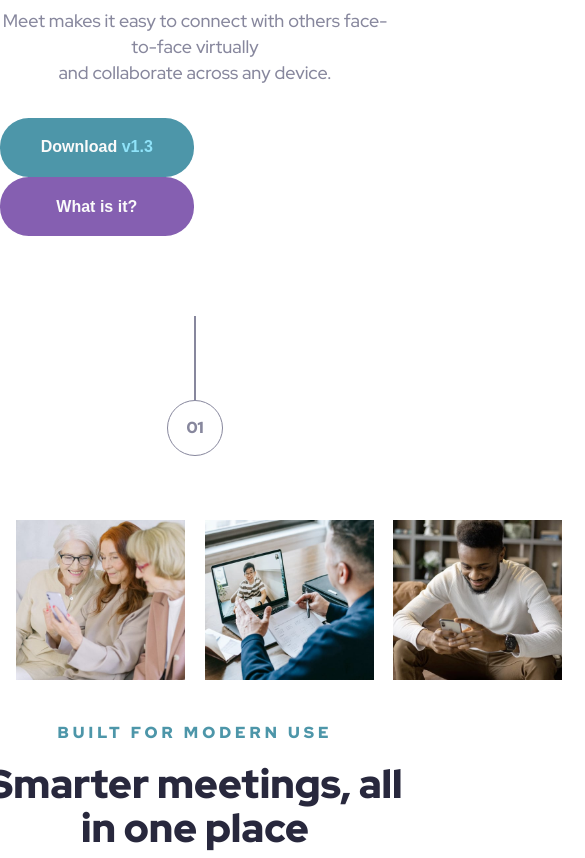
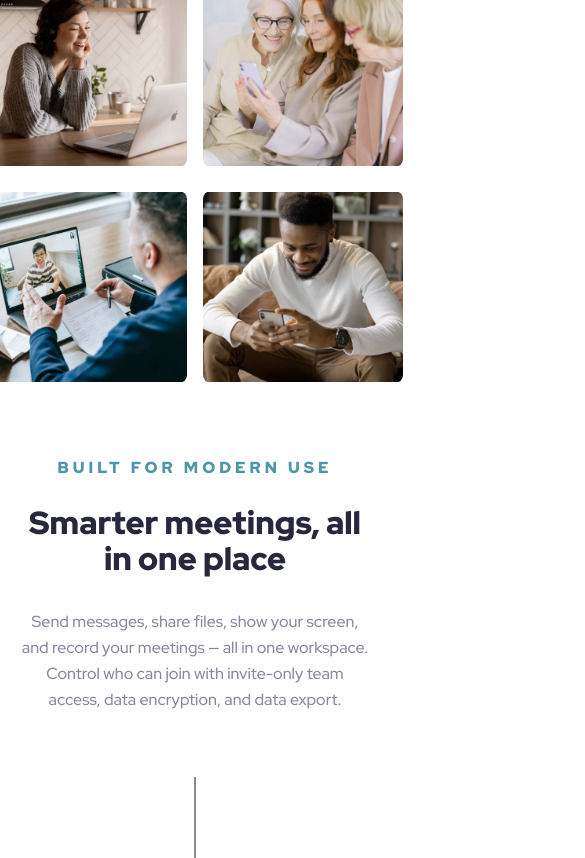
Before and after one commit to Smallz97/meet, a website with bundled scripts: page index.html in a window 390 px wide. Shown: the part 741-1599 px from the top of the page, 585 px wide, since content can reach past the window. Built offline with nearby package versions, Linux system fonts and the light colour scheme.

Commit message:
commenced styling for mobile view

```diff
--- a/index.html
+++ b/index.html
@@ -36,10 +36,10 @@
           <img src="assets/desktop/image-hero-left.png" alt="left hero image">
         </div>
         <div class="hero-text-container">
-          <h2 class="page-heading">
+          <h2 class="hero-page-heading">
             Group Chat <br/> for Everyone
           </h2>
-          <p class="small-text">
+          <p class="hero-small-text">
             Meet makes it easy to connect with others face-to-face virtually<br/>and collaborate across any device.
           </p>
           <div class="hero-cta-buttons">
@@ -54,13 +54,13 @@
 
       <!-- hero-text-container for smaller devices -->
       <div class="hero-text-container tablet-mobile-only">
-        <h2 class="page-heading">
+        <h2 class="hero-page-heading">
           Group Chat <br/> for Everyone
         </h2>
-        <p class="small-text">
+        <p class="hero-small-text">
           Meet makes it easy to connect with others face-to-face virtually<br/>and collaborate across any device.
         </p>
-        <div class="mobile-hero-cta-buttons">
+        <div class="hero-cta-buttons">
           <button id="download-button">Download <span id="version-number">v1.3</span></button>
           <button id="info-button">What is it?</button>
         </div>
@@ -82,8 +82,8 @@
         <div class="feature fourth"></div>
       </div>
       <div class="features-copy-heading">
-        <p class="features-big-text">Built for modern use</p>
-        <p class="features-main-text">Smarter meetings, all<br/>in one place</p>
+        <p class="features-colored-text">Built for modern use</p>
+        <p class="features-main-text">Smarter meetings, all in one place</p>
       </div>
       <div class="features-copy-container">
         <p class="features-copy-text">
@@ -111,7 +111,7 @@
         </p>
       </div>
       <div class="footer-button">
-        <button id="footer-download-button" class="tablet-footer-button mobile-footer-button">Download <span id="version-number">v1.3</span></button>
+        <button id="info-button">Download <span id="version-number">v1.3</span></button>
       </div>
     </section>
 
--- a/style.css
+++ b/style.css
@@ -14,13 +14,18 @@
 
   /* defining colors as variables */
   --grey: #87879d;
-  --purple: #855fb1;
   --dark-blue: #28283d;
   --just-white: #fafafa;
   --light-blue: #8fe3f9;
   --clear-pink: #d9b8ff;
+
+  /* button colors */
+  --purple: #855fb1;
+  --slate-green: #4d96a9;
+
+  /* hover buttons */
+  --light-green: #71C0D4;
   --almost-pink: #B18BDD;
-  --slate-green: #4d96a9;
 }
 
 /* removing the default border stylings on buttons */
@@ -44,8 +49,7 @@ body::-webkit-scrollbar {
 
 /* Hero section styling starts here */
 
-/*  */
-#hero, #features, #buffer  {
+#hero, #features, #buffer {
   display: flex;
   align-items: center;
   flex-direction: column;
@@ -58,7 +62,7 @@ body::-webkit-scrollbar {
   margin-top: 4.5rem;
 }
 
-/* styling the hero content container */
+/* styling the hero-content's container */
 .hero-content-container {
   width: 100%;
   display: flex;
@@ -66,19 +70,15 @@ body::-webkit-scrollbar {
   justify-content: space-between;
 }
 
-/* styling the hero-text container */
+/* styling the hero-text's container */
 .hero-text-container {
   display: flex;
   align-items: center;
   flex-direction: column;
 }
 
-.tablet-mobile-only {
-  display: none;
-}
-
-/* styling the page heading */
-.page-heading {
+/* styling the hero-page's heading */
+.hero-page-heading {
   font-size: 4rem;
   line-height: 4rem;
   text-align: center;
@@ -87,8 +87,8 @@ body::-webkit-scrollbar {
   font-weight: var(--large-font);
 }
 
-/* styling the copy text */
-.small-text {
+/* styling the hero-pages' copy text */
+.hero-small-text {
   color: var(--grey);
   text-align: center;
   font-size: 1.125rem;
@@ -99,7 +99,12 @@ body::-webkit-scrollbar {
 
 /* putting some margin between the cta-buttons and the catalogue section */
 .hero-cta-buttons {
+  display: flex;
+  width: 25.2rem;
+  height: 3.7rem;
   margin-bottom: 7.31rem;
+  justify-content: space-between;
+  /* background-color: orange; */
 }
 
 /* styling the hero cta-buttons */
@@ -116,8 +121,12 @@ button {
 
 /* styling the download button */
 #download-button {
-  margin-right: 1rem;
   background-color: var(--slate-green);
+}
+
+/* styling the download button on hover */
+#download-button:hover {
+  background-color: var(--light-green);
 }
 
 /* stlying the version number */
@@ -130,13 +139,25 @@ button {
   background-color: var(--purple);
 }
 
-/* styling the buffer vertical line & circle */
+/* styling the info button on hover */
+#info-button:hover {
+  background-color: var(--almost-pink);
+}
+
+
+/* setting the mobile hero-pages's container to not display on large screens */
+.tablet-mobile-only {
+  display: none;
+}
+
+/* styling the buffer's vertical line */
 .vertical-line {
   width: 0.065rem;
   height: 5.25rem;
   background-color: var(--grey);
 }
 
+/* styling the buffer's circle */
 .circle {
   display: flex;
   width: 3.5rem;
@@ -152,7 +173,7 @@ button {
   font-weight: var(--large-font);
 }
 
-/* styling the features catalogue container */
+/* styling the features image-catalogue container */
 .features-images-container {
   gap: 1.8rem;
   width: 70rem;
@@ -162,7 +183,7 @@ button {
   grid-template-columns: repeat(4, 1fr);
 }
 
-/* styling the individual features */
+/* styling the individual features with images */
 .first {
   background: url(assets/desktop/image-woman-in-videocall.jpg);
 }
@@ -187,8 +208,8 @@ button {
   background-repeat: no-repeat;
 }
 
-/* styling the features heading */
-.features-big-text {
+/* styling the features' section colored heading */
+.features-colored-text {
   font-size: 1rem;
   text-align: center;
   margin-bottom: 1rem;
@@ -202,9 +223,8 @@ button {
 /* styling the features main text */
 .features-main-text {
   width: 27.8rem;
+  font-size: 2.5rem;
   text-align: center;
-  font-size: 2.5rem;
-  font-style: normal;
   margin-bottom: 2rem;
   line-height: 2.75rem;
   color: var(--dark-blue);
@@ -262,25 +282,20 @@ button {
   font-weight: var(--small-font);
 }
 
-#footer-download-button {
-  background-color: var(--almost-pink);
-}
-
-
-/* Styling for mobile responsiveness starts here */
+/* styling for mobile responsiveness starts here */
 @media screen and (max-width: 900px) {
   /* restyling the top margin of the brand logo to optimise viewing on tablet devices */
   .logo {
     margin-top: 3rem;
   }
 
-  /* restyling the hero-content-container to optimise viewing on tablet devices */
+  /* re-styling the hero-page's content-container to optimise viewing on tablet devices */
   .hero-content-container {
     margin-bottom: 4.5rem;
     justify-content: space-around;
   }
 
-  /*  */
+  /* setting the text container to not display on non desktop screens */
   .hero-text-container {
     display: none;
   }
@@ -290,7 +305,7 @@ button {
     display: flex;
   }
 
-  /* restyling the features section */
+  /* re-styling the features catalogue container to optimize viewing on tablet devices */
   .features-images-container {
     gap: 0.1rem;
     width: 47rem;
@@ -298,8 +313,8 @@ button {
     grid-template-rows: 10rem;
   }
 
-  /* readjusting the margin between the cta-buttons and the catalogue section */
-  .mobile-hero-cta-buttons {
+  /* readjusting the margin between the cta-buttons and the image catalogue */
+  .hero-cta-buttons {
     margin-bottom: 5rem;
   }
 
@@ -325,3 +340,78 @@ button {
     width: 35.81rem;
   }
 }
+
+
+/* styling for mobile responsiveness starts here */
+@media screen and (max-width: 450px) {
+  /* re-styling the hero-page's content container to optimize viewing on mobile devices */
+  .hero-content-container {
+    display: none;
+    margin-bottom: 3rem;
+    justify-content: center;
+  }
+
+  /* re-sizing the hero-page's heading and small-text to optimize viewing on mobile devices */
+  .hero-page-heading, .hero-small-text {
+    width: 22rem;
+  }
+
+  /* re-styling the hero-page's heading to optimize viewing on mobile devices */
+  .hero-page-heading {
+    font-size: 2.5rem;
+    line-height: 2.75rem;
+  }
+
+  /* re-styling the hero-page's small-text to optimize viewing on mobile devices */
+  .hero-small-text {
+    font-size: 1rem;
+  }
+
+  /* re-styling the hero-page's cta buttons to optimize viewing on mobile devices */
+  .hero-cta-buttons {
+    display: flex;
+    height: 8.4rem;
+    margin-bottom: 4rem;
+    align-items: center;
+    flex-direction: column;
+    justify-content: space-between;
+  }
+
+  /* re-styling the features catalogue to optimize viewing on mobile devices */
+  .features-images-container {
+    width: 26rem;
+    row-gap: 1.5rem;
+    column-gap: 1rem;
+    margin-bottom: 4.5rem;
+    grid-template-rows: 12rem 12rem;
+    grid-template-columns: repeat(2, 1fr);
+  }
+
+  /* re-adjusting the margin on the features' section colored-text to optimize viewing on mobile devices */
+  .features-colored-text {
+    margin-bottom: 1.5rem;
+  }
+
+  /* re-styling the features' section main-text to optimize viewing on mobile devices */
+  .features-main-text {
+    width: 22rem;
+    font-size: 2rem;
+    line-height: 2.25rem;
+  }
+
+  /* re-styling the features' copy-container to optimize viewing on mobile devices*/
+  .features-copy-container {
+    width: 22rem;
+  }
+
+  /* re-styling the features' copy-text to optimize viewing on mobile devices */
+  .features-copy-text {
+    font-size: 1rem;
+    margin-bottom: 4rem;
+  }
+
+  /* re-sizing the footer's big-text & small-text container to optimize viewing on tablet devices */
+  #footer-bigtext-container, #footer-smalltext-container {
+    width: 20.43rem;
+  }
+}
```
